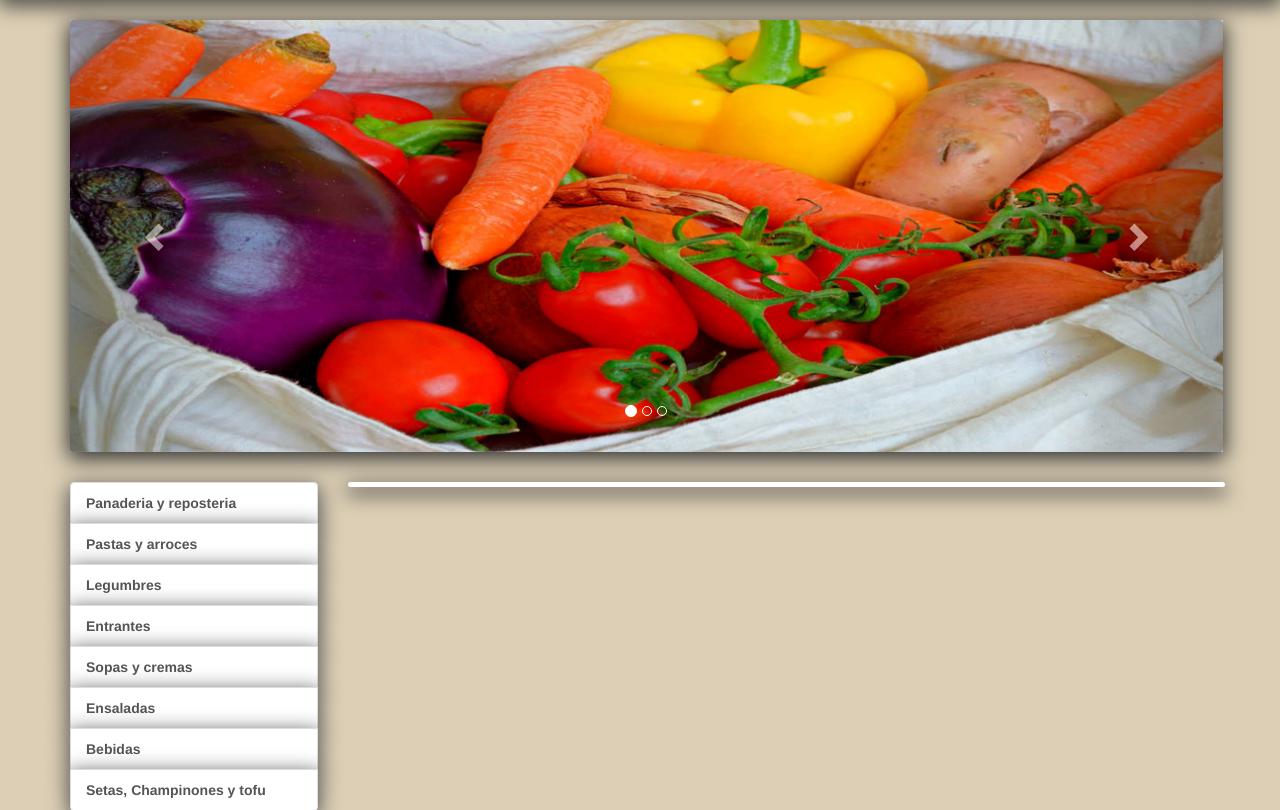
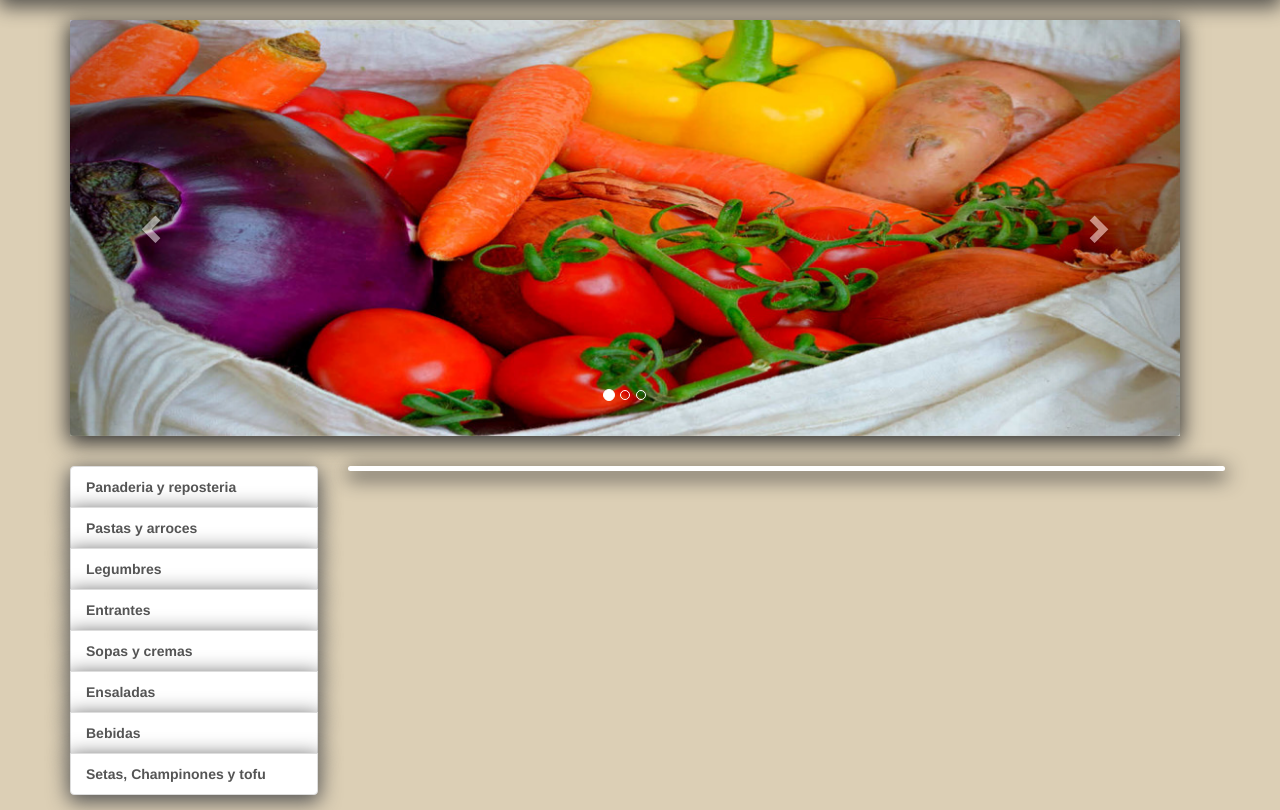
Before and after one commit to ajaniramon/2DAW-Tienda, a PHP site: page / in a window 1280 px wide. Shown: the part 121-931 px from the top of the page. Run offline with PHP 8.4, Linux system fonts and the light colour scheme; data comes from the database, SQL or seed files in the repository.

Commit message:
fix: ancho del carousel
Ahora el tamaño de adapta al ancho de la web.

```diff
--- a/css/shop-homepage.css
+++ b/css/shop-homepage.css
@@ -14,7 +14,7 @@ body {
 
 .carousel-holder {
     margin-bottom: 30px;
-    width: 1183px;
+    width: 100%;
 }
 
 .carousel-control,
@@ -206,6 +206,7 @@ a.social:link{
 #verCarritoBT{
   font-size: 36px;
 }
+
 .botonBorrarCarrito{
   margin-left: 5px;
   margin-right: 5px;
@@ -215,7 +216,7 @@ a.social:link{
 /* Media Querys
 ------------------------------------------------------------------------------*/
 @media all and (max-width: 991px) {
-  .carrusel{
+  .carousel-padre{
     display: none;
   }
 
--- a/index.html
+++ b/index.html
@@ -44,7 +44,7 @@
       <div class="container">
           <div class="row">
               <div class="col-md-12">
-                  <div class="row carrusel carousel-holder">
+                  <div class="row carousel-padre carousel-holder">
                       <div class="col-md-12">
                           <div id="carousel-example-generic" class="carousel slide sombreado" data-ride="carousel">
                               <ol class="carousel-indicators">
```
